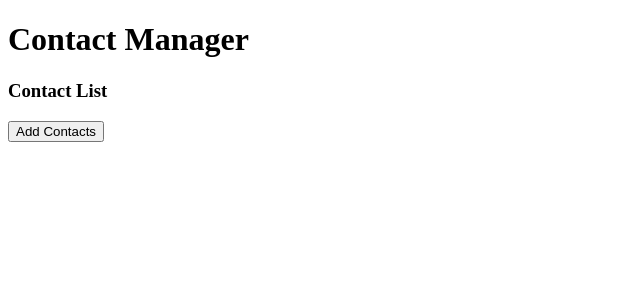
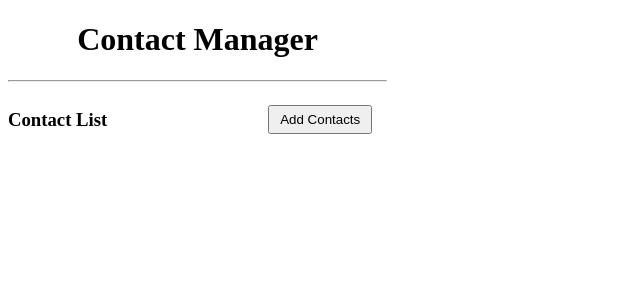
Before and after one commit to LoveneeshSingla/Contact-app, a React (Create React App) app: page / in a window 1280 px wide. Shown: the top 300 px of the page, without its empty margins (0-640 px from the left). Built offline with nearby package versions, Linux system fonts and the light colour scheme.

Commit message:
modified contact-app

```diff
--- a/package.json
+++ b/package.json
@@ -8,8 +8,10 @@
     "@testing-library/user-event": "^12.1.10",
     "react": "^17.0.2",
     "react-dom": "^17.0.2",
+    "react-redux": "^7.2.5",
     "react-router-dom": "^5.3.0",
     "react-scripts": "4.0.3",
+    "redux": "^4.1.1",
     "uuidv4": "^6.2.12",
     "web-vitals": "^1.0.1"
   },
--- a/src/App.css
+++ b/src/App.css
@@ -3,6 +3,30 @@
 }
 
 .inputsstyle {
-  padding: 5px 80px;
+  padding: 5px 140px;
   margin: 4px 0;
 }
+
+.header {
+  width: 30%;
+  text-align: center;
+}
+
+.contactListNavBar {
+  display: flex;
+  justify-content: space-between;
+  width: 100%;
+}
+
+.addContactsBtn {
+  margin: 15px;
+  padding: 5px 10px;
+}
+
+.upDelBtn {
+  margin: 25px;
+}
+
+.delBtn {
+  margin: 0 0 0 4px;
+}
--- a/src/App.js
+++ b/src/App.js
@@ -7,6 +7,10 @@ import { useState, useEffect } from 'react';
 import { uuid } from 'uuidv4';
 import ContactDetails from './components/ContactDetails'
 import EditContact from './components/EditContact'
+// import store from './redux/store'
+
+
+
 
 function App() {
 
--- a/src/components/ContactCard.js
+++ b/src/components/ContactCard.js
@@ -2,16 +2,16 @@ import { Link } from 'react-router-dom'
 const ContactCard = (props) => {
     const { id, name, email } = props.contact
     return (
-        <div style={{ "display": "flex" }}>
+        <div style={{ "display": "flex", "justifyContent": "space-between", "width": "100%" }}>
             <div>
                 <Link to={{ pathname: "/contact/" + id, state: { contact: props.contact } }}>
-                    <h4>{name}</h4>
-                    <h5>{email}</h5>
+                    <h4 style={{ "margin": "15px 0px" }}>{name}</h4>
+                    <h5 style={{ "margin": "0px 0px" }}>{email}</h5>
                 </Link>
             </div>
-            <div>
+            <div className="upDelBtn">
                 <Link to={{ pathname: "/edit/" + id, state: { contact: props.contact } }}><button>Update</button></Link>
-                <button onClick={() => { props.contactId(id) }}>Delete</button>
+                <button className="delBtn" onClick={() => { props.contactId(id) }}>Delete</button>
             </div>
         </div>
     )
--- a/src/components/ContactList.js
+++ b/src/components/ContactList.js
@@ -22,12 +22,12 @@ const ContactList = (props) => {
 
 
     return (
-        <div>
-            <div>
+        <div style={{ "width": "30%" }}>
+            <div className="contactListNavBar">
                 <h3>Contact List</h3>
-                <Link to="/add"><button>Add Contacts</button></Link>
-                {retrieveContacts}
+                <Link to="/add"><button className="addContactsBtn">Add Contacts</button></Link>
             </div>
+            <div>{retrieveContacts}</div>
         </div>
     )
 }
--- a/src/components/Header.js
+++ b/src/components/Header.js
@@ -1,7 +1,10 @@
 const Header = () => {
     return (
         <div>
-            <h1>Contact Manager</h1>
+            <div className="header">
+                <h1>Contact Manager</h1>
+                <hr></hr>
+            </div>
         </div>
     )
 }
--- /dev/null
+++ b/src/redux/constants/action-types.js
@@ -0,0 +1,6 @@
+// export const ActionTypes = {
+//     SET_CONTACTS: "SET_CONTACTS",
+//     DELETE_CONTACT: "DELETE_CONTACT",
+//     UPDATE_CONTACT: "UPDATE_CONTACT",
+//     SELECTED_CONTACT: "SELECTED_CONTACT"
+// }
--- /dev/null
+++ b/src/redux/store.js
@@ -0,0 +1,6 @@
+// import { createStore } from "redux";
+// import reducers from "./reducers/index"
+
+// const store = createStore(reducers, {});
+
+// export default store;
```
Also changed, not shown: src/redux/actions/contactActions.js (added, +31 -0 lines), src/redux/reducers/contactReducer.js (added, +22 -0 lines), src/redux/reducers/index.js (added, +9 -0 lines), 1 other file (tests, documents, lock files or other folders).
